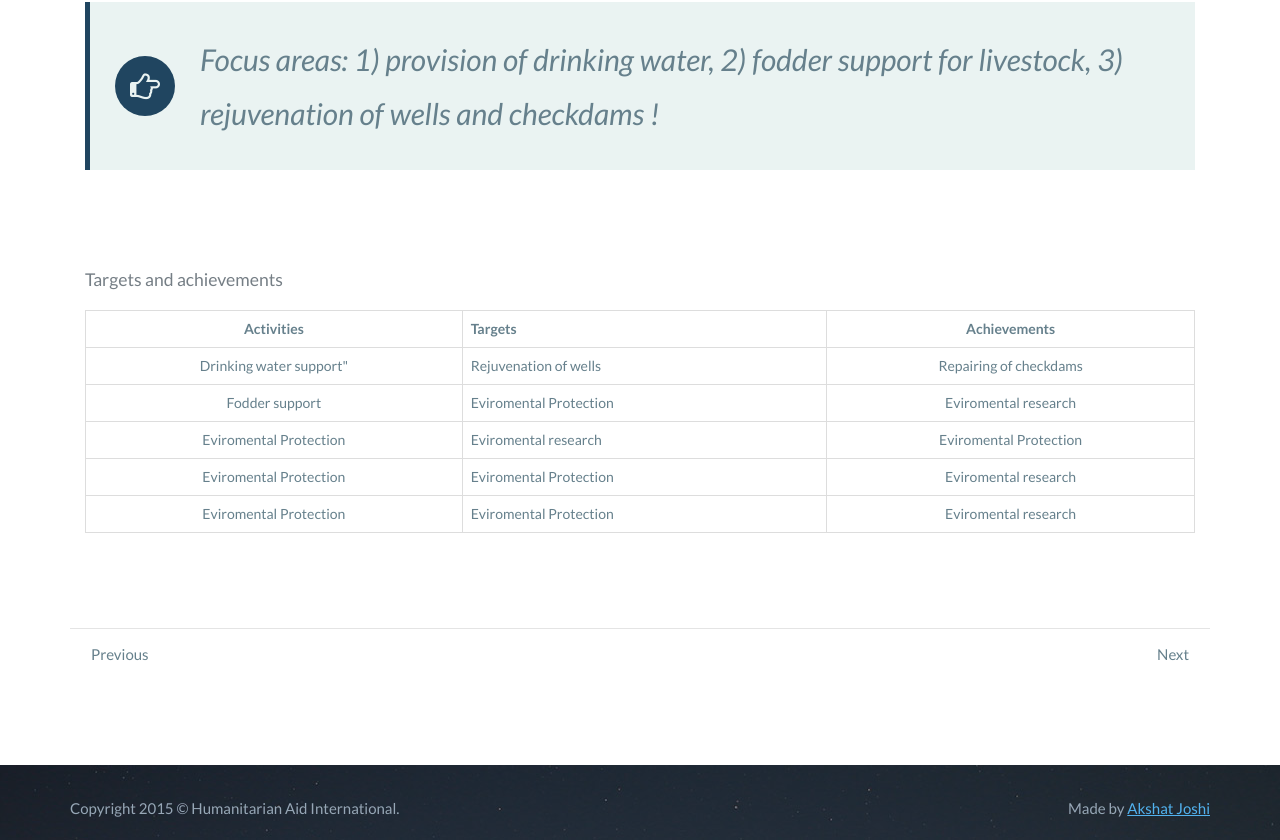
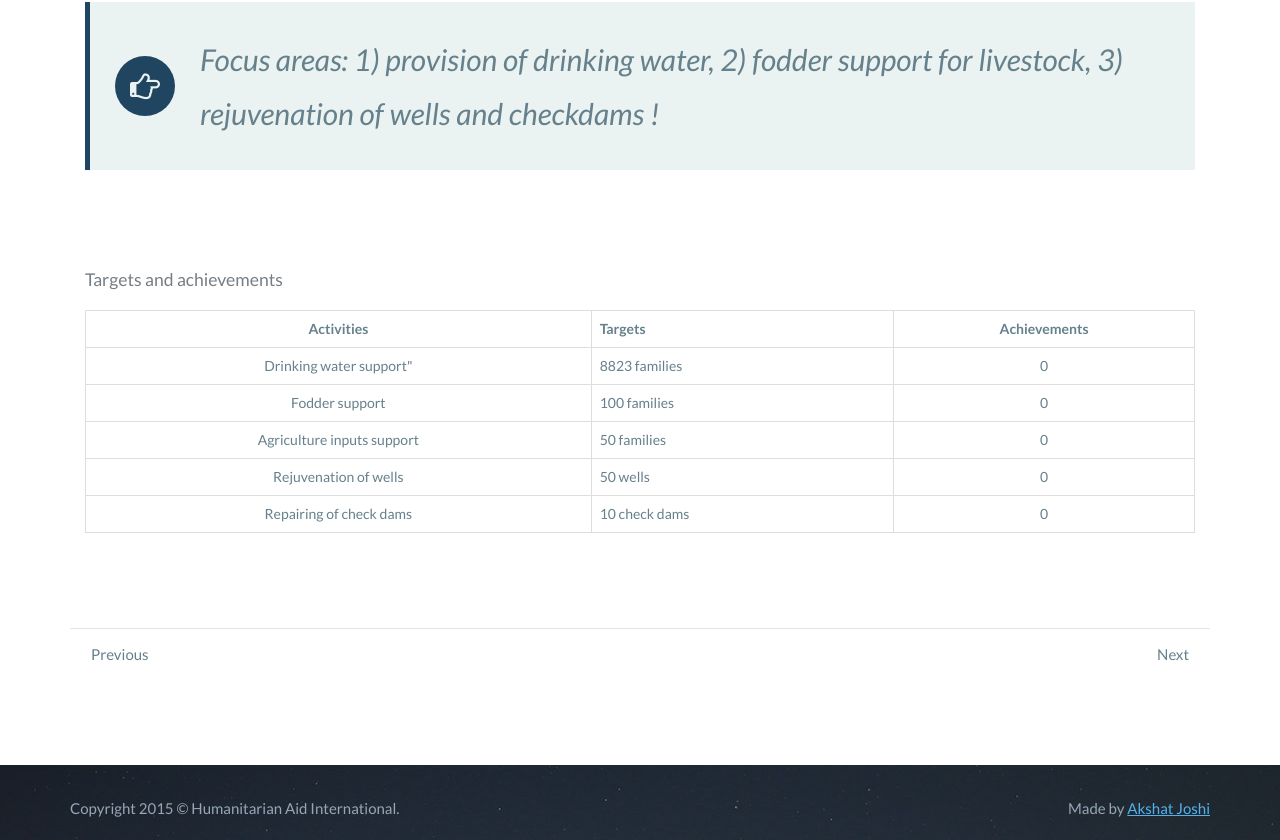
Before and after one commit to humanitarianaidinternational/humanitarianaidinternational, a plain HTML site: page events_single.html in a window 1280 px wide. Shown: the part 984-1824 px from the top of the page. Drawn offline with Linux system fonts and the light colour scheme; some packages are replaced by stand-ins of ours; some icons are missing; a web font is replaced by a local one.

Commit message:
add page

```diff
--- a/events_single.html
+++ b/events_single.html
@@ -144,28 +144,28 @@
 						</tr>
 						<tr>
 							<td>Drinking water support"</td>
-							<td>Rejuvenation of wells</td>
-							<td>Repairing of checkdams</td>
+							<td>8823 families</td>
+							<td> 0 </td>
 						</tr>
 						<tr>
 							<td>Fodder support</td>
-							<td>Eviromental Protection</td>
-							<td>Eviromental research</td>
+							<td>100 families</td>
+							<td>0</td>
 						</tr>
 						<tr>
-							<td>Eviromental Protection</td>
-							<td>Eviromental research</td>
-							<td>Eviromental Protection</td>
+							<td>Agriculture inputs support</td>
+							<td>50 families</td>
+							<td>0</td>
 						</tr>
 						<tr>
-							<td>Eviromental Protection</td>
-							<td>Eviromental Protection</td>
-							<td>Eviromental research</td>
+							<td>Rejuvenation of wells</td>
+							<td>50 wells</td>
+							<td>0</td>
 						</tr>
 						<tr>
-							<td>Eviromental Protection</td>
-							<td>Eviromental Protection</td>
-							<td>Eviromental research</td>
+							<td>Repairing of check dams</td>
+							<td>10 check dams</td>
+							<td>0</td>
 						</tr>
 					</table>
 				</div>
```
Also changed, not shown: index.html (+2 -2 lines).
